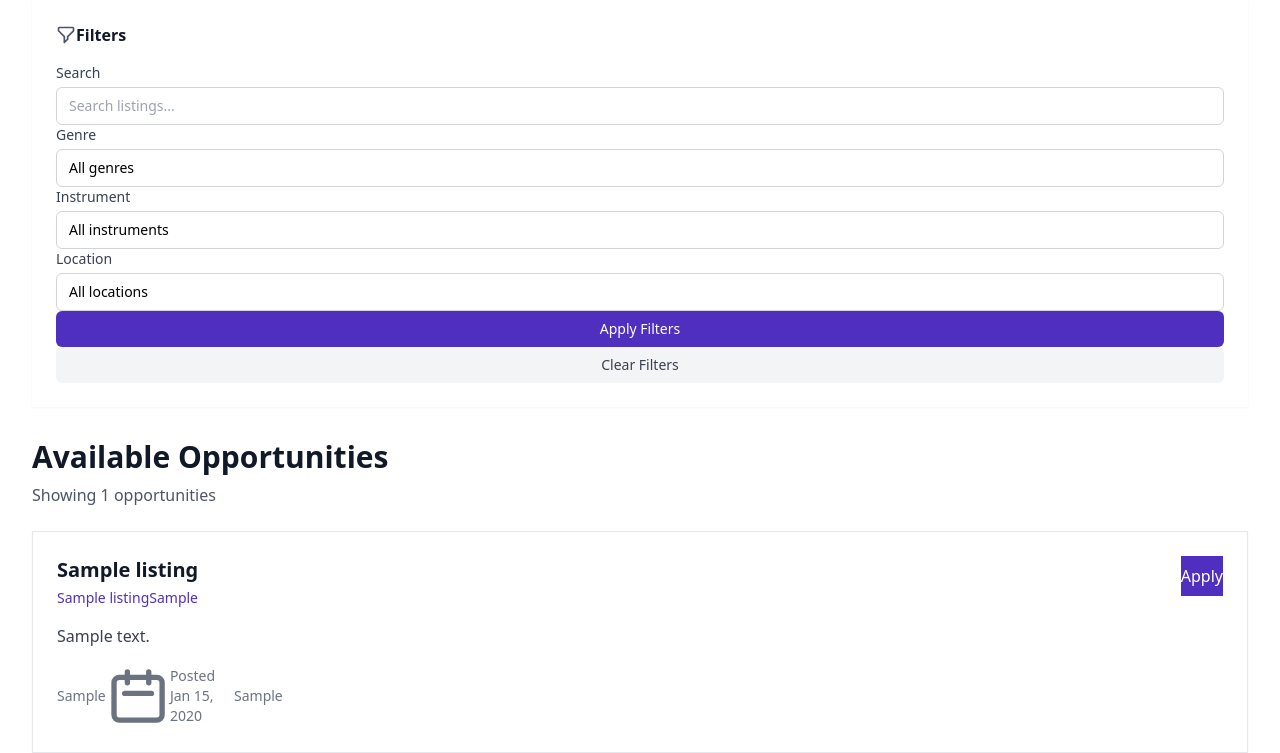
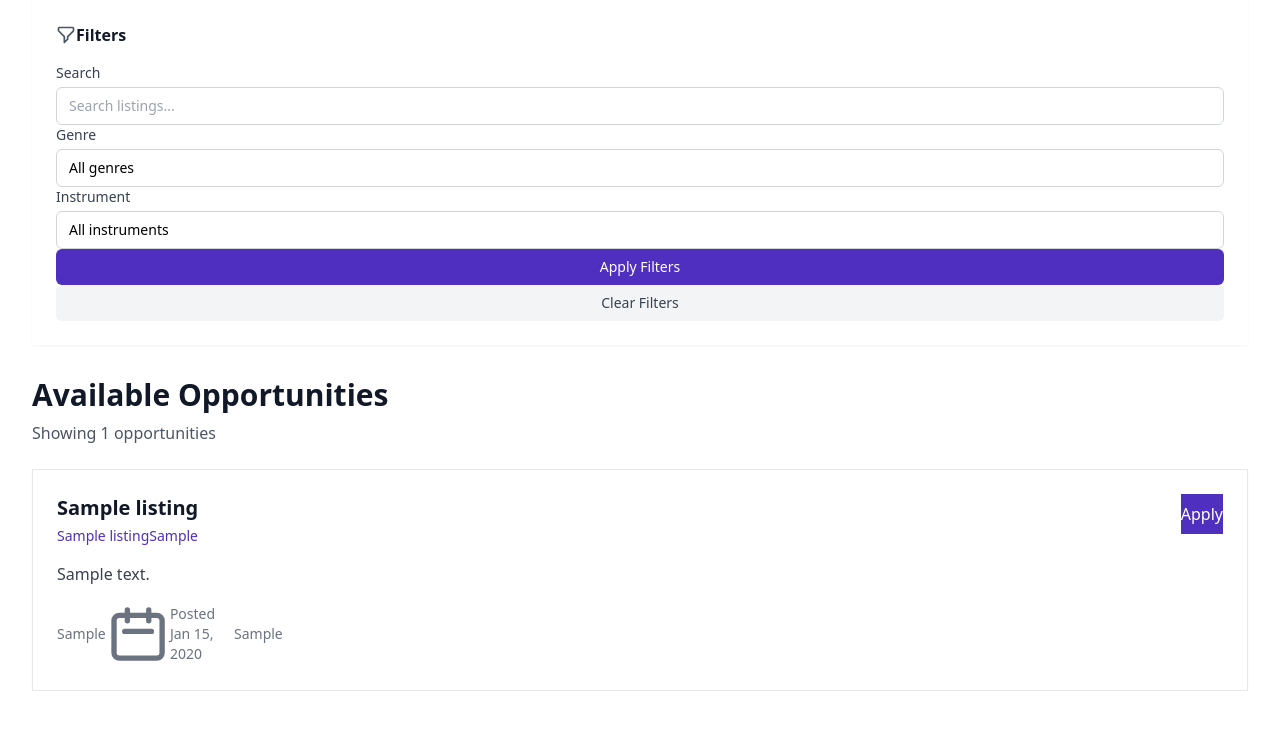
Before and after one commit to zydric/CSIT327-G1-Group1-Harmonix, a Django app: page /listings/ in a window 1280 px wide. Shown: the part 237-990 px from the top of the page. After the commit the page ends 928 px from the top, so only its background shows below. Run offline with Django 5.2, Linux system fonts and the light colour scheme; a user stored in the database is signed in; tables that the repository leaves empty hold one stand-in row (values such as "Sample post").

Commit message:
refactor(listings): remove location filter and improve genre spacing
- Remove location filter from UI and backend logic as requested
- Add proper spacing between band name and genre tags with flex container
- Group genre tags with space-x-2 for better visual separation
- Remove location-related filter options and view logic
- Simplify filter structure to focus on search, genre, and instrument

UI improvements for better readability and simplified filtering.

```diff
--- a/listings/templates/listings/listings_feed.html
+++ b/listings/templates/listings/listings_feed.html
@@ -119,25 +119,6 @@
                             </div>
                         </div>
 
-                        <!-- Location Filter -->
-                        <div>
-                            <label class="block text-sm font-medium text-gray-700 mb-1">Location</label>
-                            <div class="relative">
-                                <select name="location" class="w-full px-3 py-2 border border-gray-300 rounded-md text-sm focus:outline-none focus:ring-2 focus:ring-[#4F2FC0] focus:border-transparent appearance-none bg-white pr-8" onchange="this.form.submit()">
-                                    <option value="">All locations</option>
-                                    {% for location in filter_options.locations %}
-                                    <option value="{{ location }}" {% if current_filters.location == location %}selected{% endif %}>{{ location }}</option>
-                                    {% endfor %}
-                                </select>
-                                <!-- Custom dropdown arrow -->
-                                <div class="absolute inset-y-0 right-0 flex items-center pr-2 pointer-events-none">
-                                    <svg class="h-4 w-4 text-gray-400" fill="none" stroke="currentColor" viewBox="0 0 24 24">
-                                        <path stroke-linecap="round" stroke-linejoin="round" stroke-width="2" d="M19 9l-7 7-7-7"></path>
-                                    </svg>
-                                </div>
-                            </div>
-                        </div>
-
                         <!-- Filter Buttons -->
                         <div class="space-y-2">
                             <button type="submit" class="w-full px-4 py-2 bg-[#4F2FC0] text-white rounded-md text-sm font-medium hover:bg-purple-700 transition-colors">
@@ -182,9 +163,11 @@
                                 <h3 class="text-xl font-bold text-gray-900 mb-1">{{ listing.title }}</h3>
                                 <div class="flex items-center space-x-4 text-sm text-gray-600">
                                     <span class="font-medium text-[#4F2FC0]">{{ listing.band_name }}</span>
-                                    {% for genre in listing.genres_list %}
-                                    <span class="px-2 py-1 bg-purple-100 text-[#4F2FC0] rounded-full text-xs font-medium">{{ genre }}</span>
-                                    {% endfor %}
+                                    <div class="flex space-x-2">
+                                        {% for genre in listing.genres_list %}
+                                        <span class="px-2 py-1 bg-purple-100 text-[#4F2FC0] rounded-full text-xs font-medium">{{ genre }}</span>
+                                        {% endfor %}
+                                    </div>
                                 </div>
                             </div>
 
--- a/listings/views.py
+++ b/listings/views.py
@@ -19,7 +19,6 @@ def listings_view(request):
     search_query = request.GET.get('search', '')
     genre_filter = request.GET.get('genre', '')
     instrument_filter = request.GET.get('instrument', '')
-    location_filter = request.GET.get('location', '')
 
     if user.is_musician:
         # Musicians see all active listings
@@ -39,9 +38,6 @@ def listings_view(request):
         if instrument_filter:
             listings = listings.filter(instruments_needed__icontains=instrument_filter)
 
-        if location_filter:
-            listings = listings.filter(location__icontains=location_filter)
-
         # Order by newest first
         listings = listings.order_by('-created_at')
 
@@ -55,18 +51,15 @@ def listings_view(request):
         # Get actual genres and instruments from listings
         used_genres = set()
         used_instruments = set()
-        locations = set()
 
         for listing in all_listings:
             used_genres.update(listing.genres_list)
             used_instruments.update(listing.instruments_list)
-            locations.add(listing.location)
 
         # Filter to only show genres/instruments that are actually used and in our choices
         filter_options = {
             'genres': [g for g in available_genres if g in used_genres],
             'instruments': [i for i in available_instruments if i in used_instruments],
-            'locations': sorted([loc for loc in locations if loc])  # Remove empty locations
         }
 
     else:  # Band admin
@@ -85,7 +78,6 @@ def listings_view(request):
             'search': search_query,
             'genre': genre_filter,
             'instrument': instrument_filter,
-            'location': location_filter,
         }
     }
 
```
